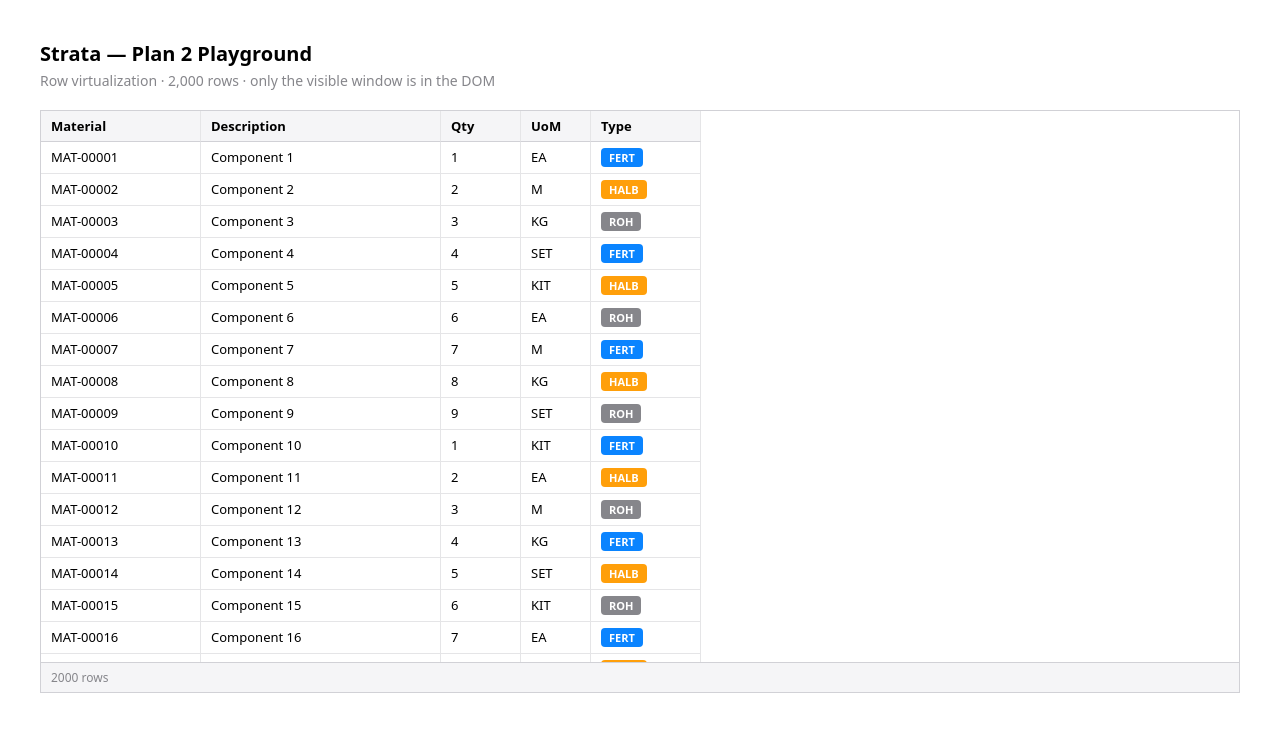
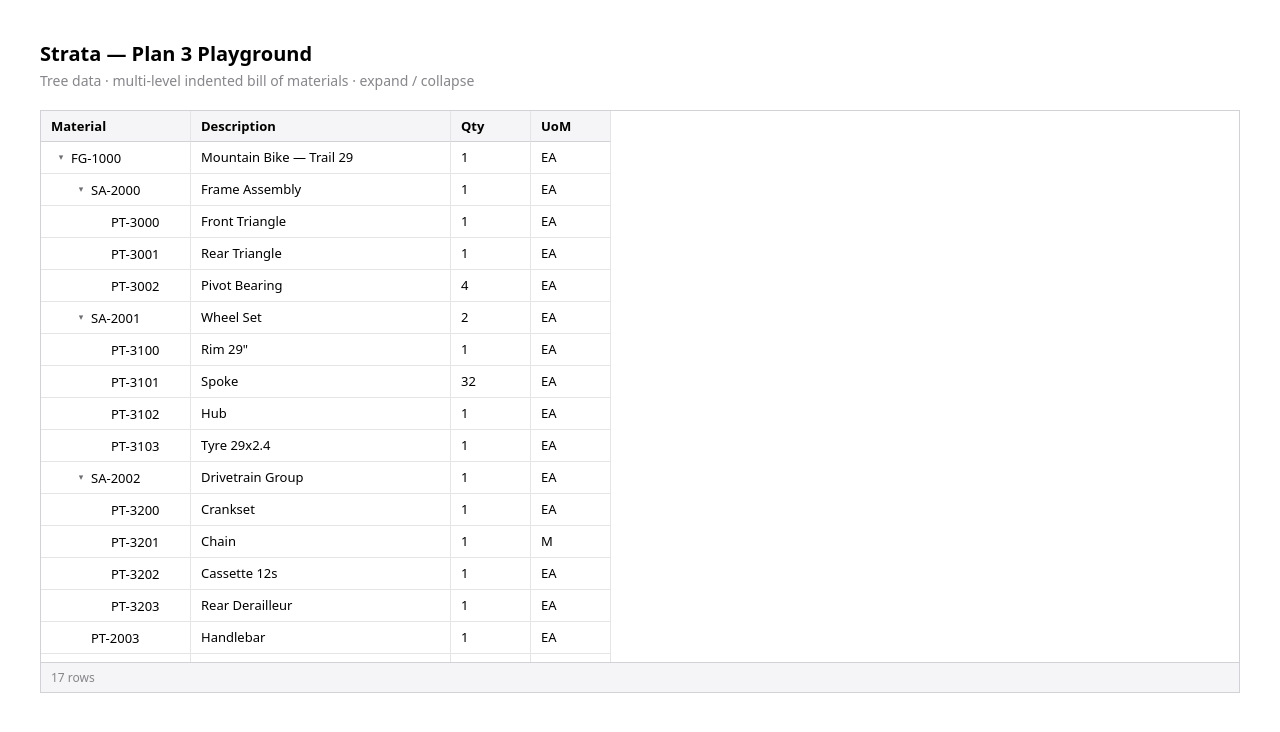
Before and after one commit to vadiraja/strata-grid, a React (Vite) app: page / in a window 1280 px wide. Shown: the top 732 px of the page. Built offline with nearby package versions, Linux system fonts and the light colour scheme.

Commit message:
feat: export TreeDataConfig and demo a multi-level BOM

```diff
--- a/playground/App.tsx
+++ b/playground/App.tsx
@@ -1,4 +1,4 @@
-import { DataGrid, type ColumnDef } from '../src/index';
+import { DataGrid, type ColumnDef, type TreeDataConfig } from '../src/index';
 import '../src/strata.css';
 
 /**
@@ -6,72 +6,93 @@ import '../src/strata.css';
  * The full examples app is Plan 7 in docs/roadmap.md.
  */
 
-interface BomRow {
+interface BomNode {
   id: string;
   material: string;
   description: string;
   qty: number;
   uom: string;
-  type: 'FERT' | 'HALB' | 'ROH';
+  children?: BomNode[];
 }
 
-const TYPES: BomRow['type'][] = ['FERT', 'HALB', 'ROH'];
-const UOMS = ['EA', 'M', 'KG', 'SET', 'KIT'];
-
-function makeRows(count: number): BomRow[] {
-  return Array.from({ length: count }, (_, i) => ({
-    id: String(i + 1),
-    material: `MAT-${String(i + 1).padStart(5, '0')}`,
-    description: `Component ${i + 1}`,
-    qty: (i % 9) + 1,
-    uom: UOMS[i % UOMS.length],
-    type: TYPES[i % TYPES.length],
-  }));
-}
-
-const data = makeRows(2000);
-
-const typeColor: Record<BomRow['type'], string> = {
-  FERT: '#0a84ff',
-  HALB: '#ff9f0a',
-  ROH: '#86868b',
-};
-
-const columns: ColumnDef<BomRow>[] = [
-  { id: 'material', header: 'Material', accessor: 'material', width: 160 },
-  { id: 'description', header: 'Description', accessor: 'description', width: 240 },
-  { id: 'qty', header: 'Qty', accessor: 'qty', width: 80 },
-  { id: 'uom', header: 'UoM', accessor: 'uom', width: 70 },
+const bom: BomNode[] = [
   {
-    id: 'type',
-    header: 'Type',
-    accessor: 'type',
-    width: 110,
-    cell: ({ value }) => (
-      <span
-        style={{
-          background: typeColor[value as BomRow['type']],
-          color: '#fff',
-          fontSize: 11,
-          fontWeight: 700,
-          padding: '2px 8px',
-          borderRadius: 4,
-        }}
-      >
-        {String(value)}
-      </span>
-    ),
+    id: 'FG-1000',
+    material: 'FG-1000',
+    description: 'Mountain Bike — Trail 29',
+    qty: 1,
+    uom: 'EA',
+    children: [
+      {
+        id: 'SA-2000',
+        material: 'SA-2000',
+        description: 'Frame Assembly',
+        qty: 1,
+        uom: 'EA',
+        children: [
+          { id: 'PT-3000', material: 'PT-3000', description: 'Front Triangle', qty: 1, uom: 'EA' },
+          { id: 'PT-3001', material: 'PT-3001', description: 'Rear Triangle', qty: 1, uom: 'EA' },
+          { id: 'PT-3002', material: 'PT-3002', description: 'Pivot Bearing', qty: 4, uom: 'EA' },
+        ],
+      },
+      {
+        id: 'SA-2001',
+        material: 'SA-2001',
+        description: 'Wheel Set',
+        qty: 2,
+        uom: 'EA',
+        children: [
+          { id: 'PT-3100', material: 'PT-3100', description: 'Rim 29"', qty: 1, uom: 'EA' },
+          { id: 'PT-3101', material: 'PT-3101', description: 'Spoke', qty: 32, uom: 'EA' },
+          { id: 'PT-3102', material: 'PT-3102', description: 'Hub', qty: 1, uom: 'EA' },
+          { id: 'PT-3103', material: 'PT-3103', description: 'Tyre 29x2.4', qty: 1, uom: 'EA' },
+        ],
+      },
+      {
+        id: 'SA-2002',
+        material: 'SA-2002',
+        description: 'Drivetrain Group',
+        qty: 1,
+        uom: 'EA',
+        children: [
+          { id: 'PT-3200', material: 'PT-3200', description: 'Crankset', qty: 1, uom: 'EA' },
+          { id: 'PT-3201', material: 'PT-3201', description: 'Chain', qty: 1, uom: 'M' },
+          { id: 'PT-3202', material: 'PT-3202', description: 'Cassette 12s', qty: 1, uom: 'EA' },
+          { id: 'PT-3203', material: 'PT-3203', description: 'Rear Derailleur', qty: 1, uom: 'EA' },
+        ],
+      },
+      { id: 'PT-2003', material: 'PT-2003', description: 'Handlebar', qty: 1, uom: 'EA' },
+      { id: 'PT-2004', material: 'PT-2004', description: 'Saddle', qty: 1, uom: 'EA' },
+    ],
   },
 ];
+
+const columns: ColumnDef<BomNode>[] = [
+  { id: 'material', header: 'Material', accessor: 'material', width: 150, isTreeColumn: true },
+  { id: 'description', header: 'Description', accessor: 'description', width: 260 },
+  { id: 'qty', header: 'Qty', accessor: 'qty', width: 80 },
+  { id: 'uom', header: 'UoM', accessor: 'uom', width: 80 },
+];
+
+const treeData: TreeDataConfig<BomNode> = {
+  getRowId: (r) => r.id,
+  getChildren: (r) => r.children,
+};
 
 export function App() {
   return (
     <div style={{ padding: 32, fontFamily: 'system-ui, -apple-system, sans-serif' }}>
-      <h1 style={{ fontSize: 20, margin: '0 0 4px' }}>Strata — Plan 2 Playground</h1>
+      <h1 style={{ fontSize: 20, margin: '0 0 4px' }}>Strata — Plan 3 Playground</h1>
       <p style={{ color: '#86868b', fontSize: 14, margin: '0 0 20px' }}>
-        Row virtualization · 2,000 rows · only the visible window is in the DOM
+        Tree data · multi-level indented bill of materials · expand / collapse
       </p>
-      <DataGrid data={data} columns={columns} height={520} />
+      <DataGrid
+        data={bom}
+        columns={columns}
+        treeData={treeData}
+        defaultExpanded
+        height={520}
+      />
     </div>
   );
 }
--- a/src/index.ts
+++ b/src/index.ts
@@ -1,5 +1,5 @@
 export { DataGrid } from './components/DataGrid';
 export type { DataGridProps } from './components/DataGrid';
-export type { ColumnDef, CellContext } from './model/types';
+export type { ColumnDef, CellContext, TreeDataConfig } from './model/types';
 export { InMemoryDataSource } from './data/in-memory-data-source';
 export type { DataSource } from './data/data-source';
```
